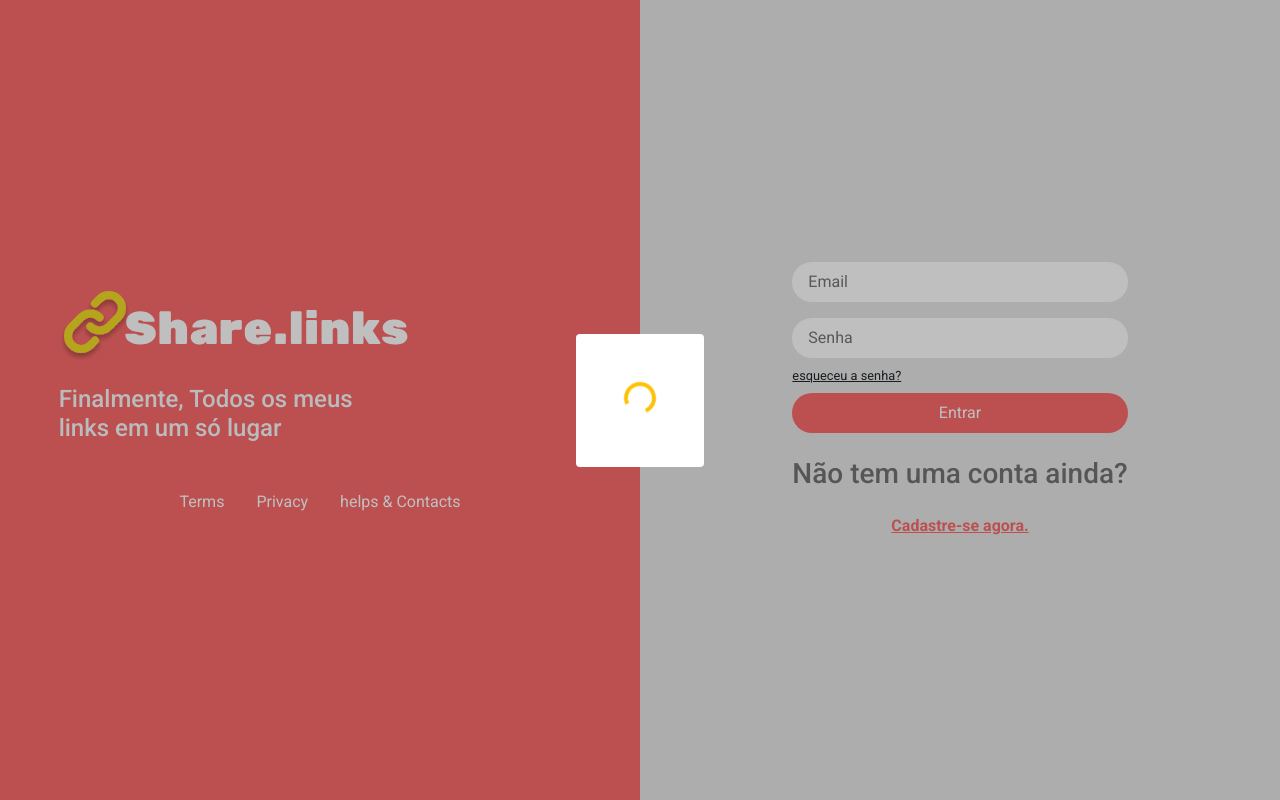
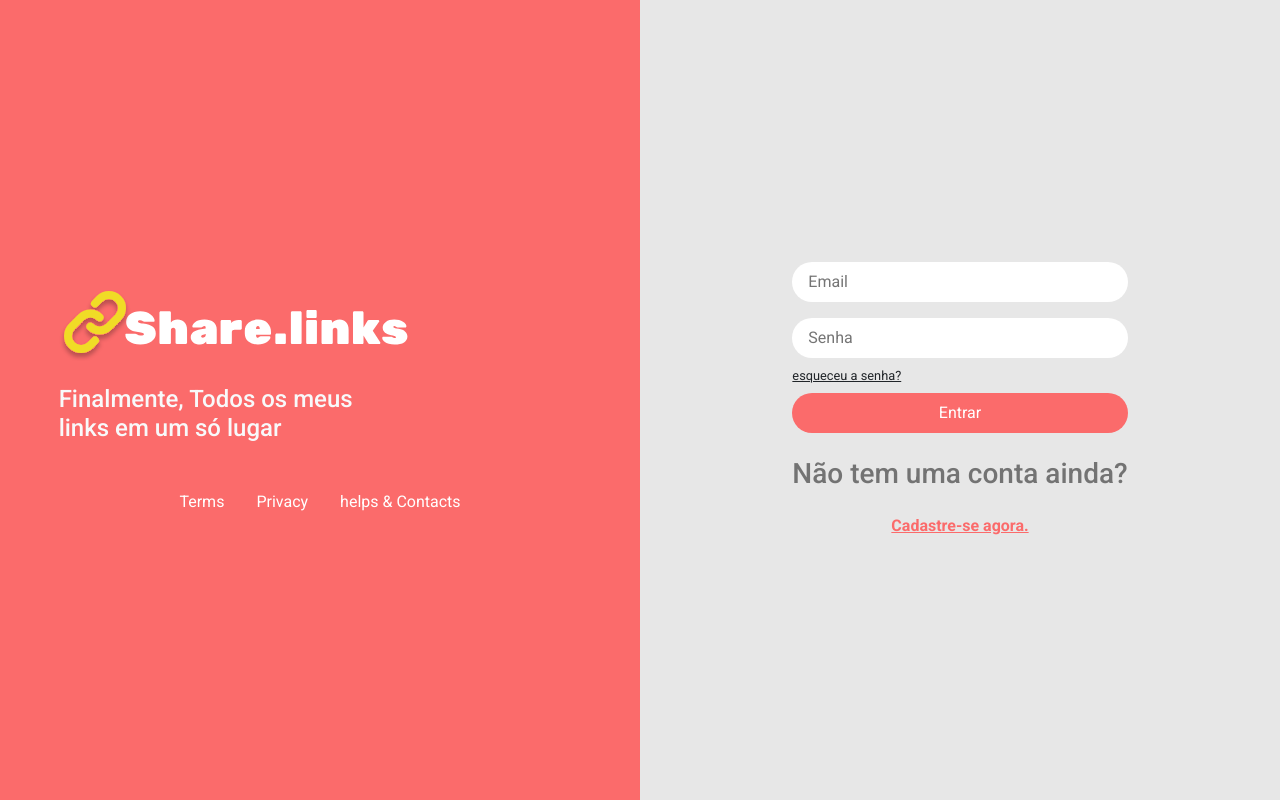
Before and after one commit to ArthurMaciel95/link-share-react, a React (Create React App) app: page / in a window 1280 px wide. Built offline with nearby package versions, Linux system fonts and the light colour scheme.

Commit message:
:recycle: implementando sumit no login

```diff
--- a/src/components/Loading/index.js
+++ b/src/components/Loading/index.js
@@ -5,7 +5,7 @@ const Loading = () => {
         <div className='bg-opacity-25 bg-black position-absolute h-100 d-flex align-items-center w-100 justify-content-center'>
             <div className='bg-white p-5 rounded'>
                 <div className="spinner-border text-warning" role="status">
-
+                    <span className="invisible">Loading...</span>
                 </div>
             </div>
         </div>
--- a/src/pages/Login/index.jsx
+++ b/src/pages/Login/index.jsx
@@ -6,19 +6,30 @@ import Button from '../../components/Button'
 import Loading from '../../components/Loading'
 const LoginPage = () => {
 
-    const [loading, setLoading] = useState(true)
+    const [loading, setLoading] = useState(false)
+    const [email, setEmail] = useState('')
+    const [password, setPassword] = useState('')
+    const [errorMessage, setErrorMessage] = useState({ error: false, message: undefined })
+    const [disabled, setDisabled] = useState(false)
 
+    const handlerSubmit = (e) => {
+        e.preventDefault();
+        console.log('formulario enviado')
+    }
 
-
+    /*   const finished = () => {
+          setLoading(false)
+          setDisabled(false);
+      } */
 
     return (
         <>
             {loading && <Loading />}
             <div className="w-100 d-flex  h-100 ">
-                <section className='bg-primary-color w-50 d-flex align-items-center justify-content-center flex-column '>
+                <section className='bg-primary-color w-50 d-flex align-items-center justify-content-center flex-column'>
 
-                    <div className="row ">
-                        <div className="col-8">
+                    <div className="row">
+                        <div className="col-8 ">
                             <h1 className='text-light mb-md-4'>
                                 <img src={shareLinkLogo} alt="logo share link" />
                             </h1>
@@ -37,19 +48,21 @@ const LoginPage = () => {
                 <section className='w-50 '>
                     <div className="d-flex h-100 justify-content-center align-items-center">
                         <div className="row">
-                            <div className="d-flex flex-column">
+
+                            <form className='d-flex flex-column' onSubmit={handlerSubmit}>
                                 <input type="text" className="border-rounder py-2 px-3 mb-md-3 text-muted" placeholder='Email' />
                                 <input type="text" className="border-rounder py-2 px-3 text-muted" placeholder='Senha' />
                                 <a href="#" className='my-md-2 fs-7 text-reset'>esqueceu a senha?</a>
                                 <Button value="Entrar" outline={false} />
                                 <h2 className='text-center text-black-50 fs-3 py-4'>Não tem uma conta ainda?</h2>
                                 <Link to="/register" className='text-center text-primary-color fw-bolder'>Cadastre-se agora.</Link>
-                            </div>
+                            </form>
+
 
                         </div>
                     </div>
                 </section>
-            </div>
+            </div >
 
         </>
     )
```
